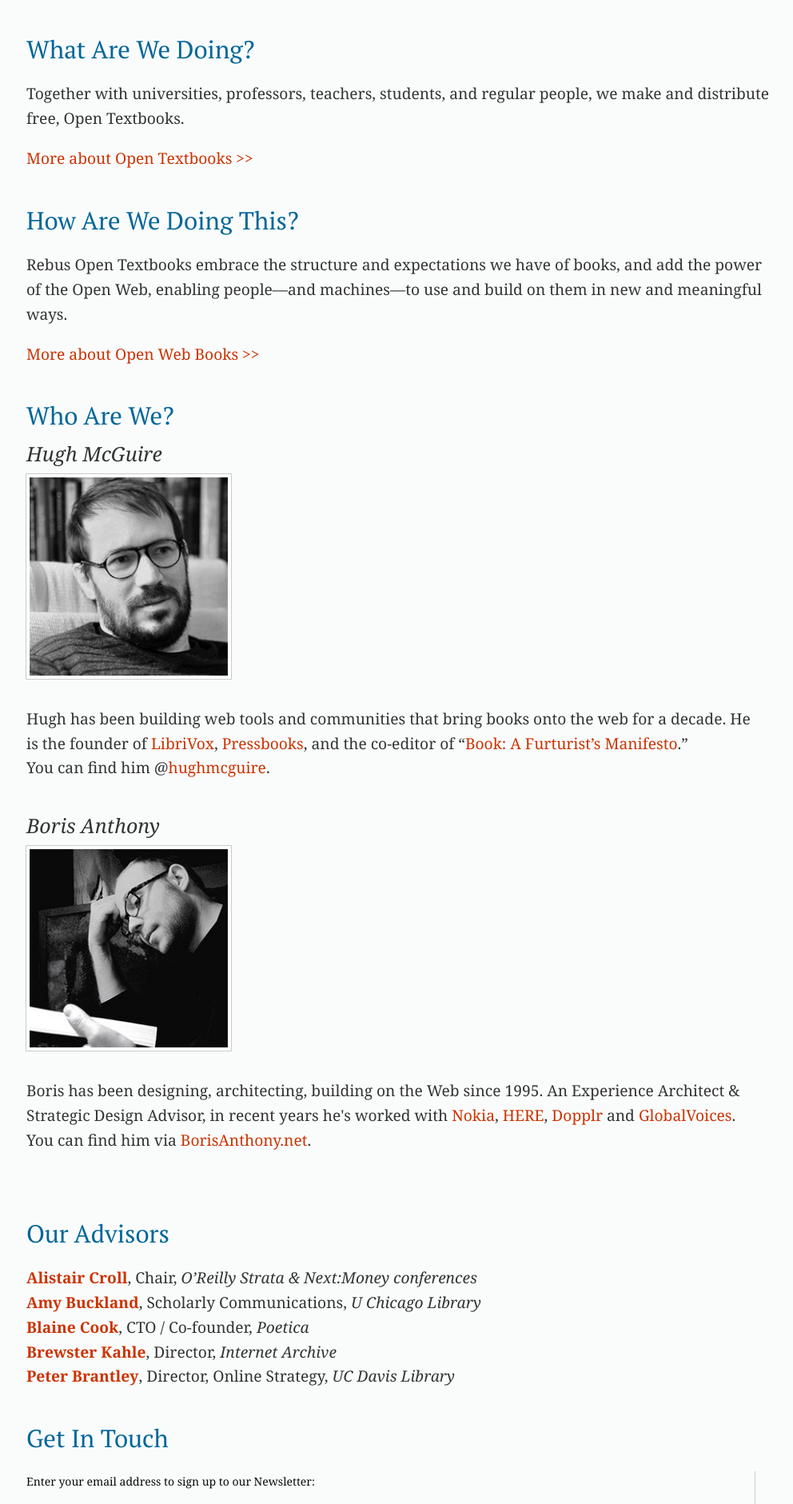
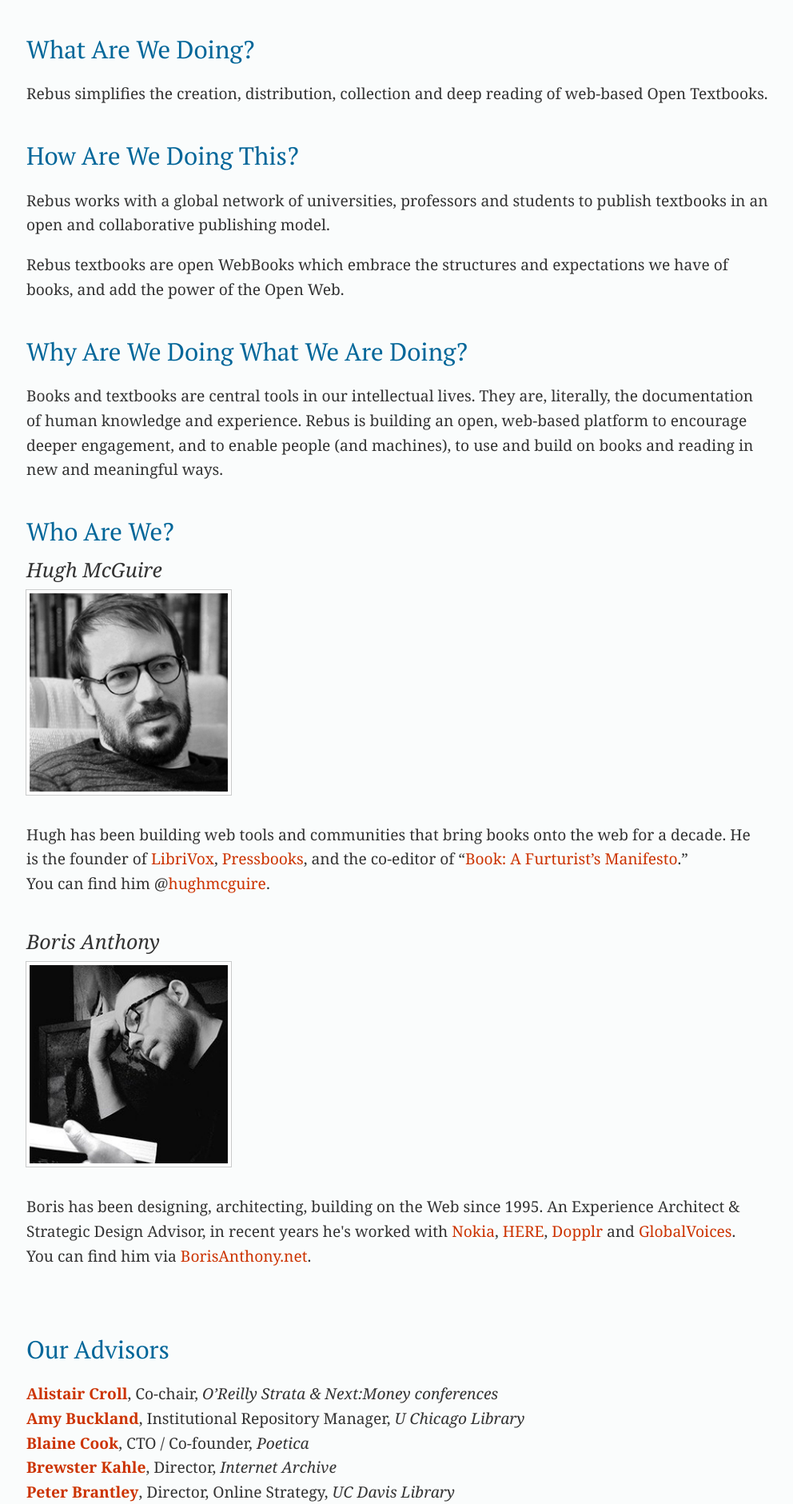
Before and after one commit to hughmcguire/reb.us, a PHP site: page / in a window 1280 px wide. Shown: the part 200-2081 px from the top of the page at 80% size, without its empty margins (141-1133 px from the left). Run offline with PHP 8.4, Linux system fonts and the light colour scheme; some libraries are stand-ins or nearby versions.

Commit message:
updated copy

```diff
--- a/index.php
+++ b/index.php
@@ -41,18 +41,28 @@
 
   <div class="section">
     <h3>What are we doing?</h3>
-    <p>Together with universities, professors, teachers, students, and regular people, we make and distribute free, Open Textbooks.</p>
-    <p>
+    <p>Rebus simplifies the creation, distribution, collection and deep reading of web-based Open Textbooks.</p>
+    <!--p>
       <a href="/opentextbooks/" title="Rebus Open Textbooks">More about Open Textbooks >></a>
-    </p>
+    </p-->
   </div>
 
   <div class="section">
     <h3>How are we doing this?</h3>
-    <p>Rebus Open Textbooks embrace the structure and expectations we have of books, and add the power of the Open Web, enabling people—and machines—to use and build on them in new and meaningful ways.</p>
-    <p>
+    <p>Rebus works with a global network of universities, professors and students to publish textbooks in an open and collaborative publishing model.
+
+    <p>Rebus textbooks are open WebBooks which embrace the structures and expectations we have of books, and add the power of the Open Web.</p>
+    <!--p>
       <a href="/openwebbooks/" title="Rebus Open Web Books">More about Open Web Books >></a>
-    </p>
+    </p-->
+  </div>
+
+  <div class="section">
+    <h3>Why are we doing what we are doing?</h3>
+    <p>Books and textbooks are central tools in our intellectual lives. They are, literally, the documentation of human knowledge and experience. Rebus is building an open, web-based platform to encourage deeper engagement, and to enable people (and machines), to use and build on books and reading in new and meaningful ways.</p>
+    <!--p>
+      <a href="/openwebbooks/" title="Rebus Open Web Books">More about Open Web Books >></a>
+    </p-->
   </div>
 
   <div class="section who">
@@ -85,11 +95,11 @@
     <h3>Our Advisors</h3>
     <p>
       <strong><a href="https://twitter.com/acroll" title="Alistair Croll on Twitter">Alistair&nbsp;Croll</a></strong><span class="comma">, </span>
-        Chair,
+        Co-chair,
         <em>O’Reilly&nbsp;Strata&nbsp;&amp; Next:Money&nbsp;conferences</em>
       <br>
       <strong><a href="http://jambina.com/" title="Amy Buckland on Twitter">Amy&nbsp;Buckland</a></strong><span class="comma">, </span>
-        Scholarly&nbsp;Communications,
+        Institutional&nbsp;Repository&nbsp;Manager,
         <em>U&nbsp;Chicago&nbsp;Library</em>
       <br>
       <strong><a href="https://twitter.com/blaine" title="Blaine Cook on Twitter">Blaine&nbsp;Cook</a></strong><span class="comma">, </span>
```
